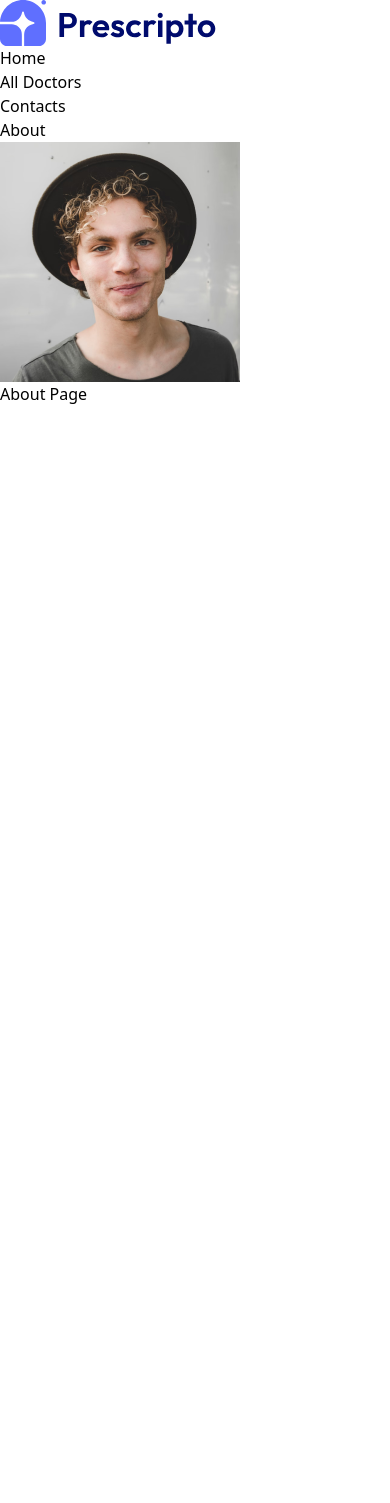
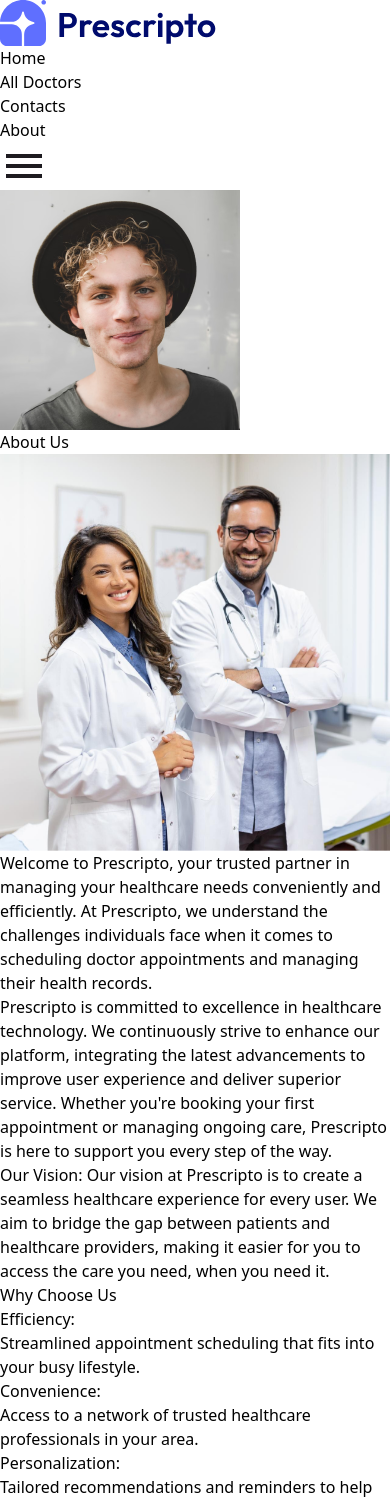
Before and after one commit to amrreda1998/Prescripto, a React (Vite) app in the folder frontend/: page /about in a window 390 px wide. Shown: the top 1503 px of the page. Before the commit the page ends 844 px from the top, so only its background shows below. Built offline with nearby package versions, Linux system fonts and the light colour scheme.

Commit message:
- Contacts Page (done)- About us Page (done)- Navbar drop down menu on small screens (done)

```diff
--- a/frontend/src/assets/assets.js
+++ b/frontend/src/assets/assets.js
@@ -6,7 +6,8 @@ import contact_image from "./contact_image.png";
 import about_image from "./about_image.png";
 import logo from "./logo.svg";
 import dropdown_icon from "./dropdown_icon.svg";
-import menu_icon from "./menu_icon.svg";
+
+import menu_icon from "./menu.png"
 import cross_icon from "./cross_icon.png";
 import chats_icon from "./chats_icon.svg";
 import verified_icon from "./verified_icon.svg";
--- a/frontend/src/components/HomePage/Footer.jsx
+++ b/frontend/src/components/HomePage/Footer.jsx
@@ -3,8 +3,8 @@ import { Link } from "react-router-dom";
 
 const Footer = () => {
   return (
-    <>
-      <div className="grid md:grid-cols-4 md:gap-28  text-center mb-5">
+    <div>
+      <div className="grid md:grid-cols-4 md:gap-28  text-center mb-5 ">
         {/* Left Section */}
         <div className="md:col-span-2 flex flex-col items-center md:items-start">
           <img
@@ -52,13 +52,13 @@ const Footer = () => {
           <h4 className="pb-5 font-bold text-lg">GET IN TOUCH</h4>
           <ul className="space-y-2 ">
             <li>
-              <a href="tel:+201012501718" className="text-sm">
-                +201012501718
+              <a href="tel:+20101250171812314" className="text-sm">
+                +2010125123141411
               </a>
             </li>
             <li>
               <a href="amr.redab1398@gmail.com" className="text-sm">
-                amr.redab1398@gmail.com
+                AmrReda@CompanyEmail.com
               </a>
             </li>
           </ul>
@@ -70,7 +70,7 @@ const Footer = () => {
       <div className="grid-cols-4 text-center mb-3">
         <span>Copyright © 2024 Amr Reda - All Right Reserved.</span>
       </div>
-    </>
+    </div>
   );
 };
 
--- a/frontend/src/components/Navbar/Navbar.jsx
+++ b/frontend/src/components/Navbar/Navbar.jsx
@@ -2,17 +2,26 @@ import { NavLink, useNavigate } from "react-router-dom";
 import { assets } from "../../assets/assets";
 import { useToken } from "../../context/tokenContext";
 import UserAvatar from "./userAvatar";
+import { useState } from "react";
 
 const Navbar = () => {
   const navigate = useNavigate();
-  const { token } = useToken(); //token for authorization
+  const { token } = useToken(); // token for authorization
+  const [dropdownOpen, setDropdownOpen] = useState(false); // dropdown toggle state
 
   return (
     <div className="flex justify-between text-sm py-4 mb-5 border-b">
       {/* LOGO */}
-      <img src={assets.logo} alt="" className="w-44 cursor-pointer" />
+      <img
+        src={assets.logo}
+        alt=""
+        className="w-44 cursor-pointer"
+        onClick={() => {
+          navigate("/");
+        }}
+      />
 
-      {/* Nav Links */}
+      {/* Nav Links - shown only on large screens and medium screens */}
       <ul className="hidden md:flex items-center gap-5 font-medium">
         <NavLink
           to={"/"}
@@ -56,16 +65,77 @@ const Navbar = () => {
         </NavLink>
       </ul>
 
-      {/* Create account button || user avatar */}
-      {token ? (
-        <UserAvatar />
-      ) : (
+      {/* Dropdown menu for NavLinks on small  */}
+      {token && (
+        <div className="md:hidden relative">
+          <img
+            src={assets.menu_icon}
+            onClick={() => setDropdownOpen(!dropdownOpen)}
+            className=" text-white  size-10"
+          />
+          {dropdownOpen && (
+            <div className="absolute right-0 mt-2 w-40 bg-white shadow-lg rounded-md">
+              <ul className="flex flex-col gap-2 p-4 font-medium">
+                <NavLink
+                  to={"/"}
+                  onClick={() => setDropdownOpen(false)}
+                  className={({ isActive }) =>
+                    `py-2 px-3 rounded ${
+                      isActive ? "bg-[#5F6FFF] text-white" : "text-black"
+                    }`
+                  }
+                >
+                  Home
+                </NavLink>
+                <NavLink
+                  to={"/alldoctors"}
+                  onClick={() => setDropdownOpen(false)}
+                  className={({ isActive }) =>
+                    `py-2 px-3 rounded ${
+                      isActive ? "bg-[#5F6FFF] text-white" : "text-black"
+                    }`
+                  }
+                >
+                  All Doctors
+                </NavLink>
+                <NavLink
+                  to={"/contacts"}
+                  onClick={() => setDropdownOpen(false)}
+                  className={({ isActive }) =>
+                    `py-2 px-3 rounded ${
+                      isActive ? "bg-[#5F6FFF] text-white" : "text-black"
+                    }`
+                  }
+                >
+                  Contacts
+                </NavLink>
+                <NavLink
+                  to={"/about"}
+                  onClick={() => setDropdownOpen(false)}
+                  className={({ isActive }) =>
+                    `py-2 px-3 rounded ${
+                      isActive ? "bg-[#5F6FFF] text-white" : "text-black"
+                    }`
+                  }
+                >
+                  About
+                </NavLink>
+              </ul>
+            </div>
+          )}
+        </div>
+      )}
+
+      {/* Create account button or user avatar */}
+      {!token ? (
         <button
           className="bg-[#5F6FFF] py-3 px-4 text-white rounded-full font-medium"
           onClick={() => navigate("/login")}
         >
           Create Account
         </button>
+      ) : (
+        <UserAvatar />
       )}
     </div>
   );
--- a/frontend/src/pages/AboutPage.jsx
+++ b/frontend/src/pages/AboutPage.jsx
@@ -1,10 +1,87 @@
+import { assets } from "../assets/assets";
+import Footer from "../components/HomePage/Footer";
 
 const AboutPage = () => {
   return (
-    <div>
-      About Page
+    <div className="min-h-screen flex flex-col">
+      {/* Main Content */}
+      <main className="flex-grow ">
+        <header className="text-center font-bold text-3xl underline mb-8">
+          About Us
+        </header>
+
+        <section className="md:flex md:items-center md:gap-10">
+          {/* Image Section */}
+          <img
+            src={assets.about_image}
+            alt="About Prescripto"
+            className="md:w-1/3 md:h-auto mx-auto w-72 object-cover"
+          />
+
+          {/* Text Section */}
+          <article className="flex flex-col gap-8 my-12 md:text-left text-center">
+            <p>
+              Welcome to Prescripto, your trusted partner in managing your
+              healthcare needs conveniently and efficiently. At Prescripto, we
+              understand the challenges individuals face when it comes to
+              scheduling doctor appointments and managing their health records.
+            </p>
+            <p>
+              Prescripto is committed to excellence in healthcare technology. We
+              continuously strive to enhance our platform, integrating the
+              latest advancements to improve user experience and deliver
+              superior service. Whether you&apos;re booking your first
+              appointment or managing ongoing care, Prescripto is here to
+              support you every step of the way.
+            </p>
+            <p>
+              <span className="font-bold">Our Vision:</span> Our vision at
+              Prescripto is to create a seamless healthcare experience for every
+              user. We aim to bridge the gap between patients and healthcare
+              providers, making it easier for you to access the care you need,
+              when you need it.
+            </p>
+          </article>
+        </section>
+
+        {/* Why Choose Us Section */}
+        <section>
+          <div className="text-center font-bold underline mt-6 mb-7">
+            Why Choose Us
+          </div>
+          <div className="md:flex gap-4 flex-wrap md:flex-nowrap">
+            <div className="text-center md:text-left">
+              <p className="font-bold my-4">Efficiency:</p>
+              <p>
+                Streamlined appointment scheduling that fits into your busy
+                lifestyle.
+              </p>
+            </div>
+            <div className="text-center md:text-left">
+              <p className="font-bold my-4">Convenience:</p>
+              <p>
+                Access to a network of trusted healthcare professionals in your
+                area.
+              </p>
+            </div>
+            <div className="text-center md:text-left">
+              <p className="font-bold my-4">Personalization:</p>
+              <p>
+                Tailored recommendations and reminders to help you stay on top
+                of your health.
+              </p>
+            </div>
+          </div>
+        </section>
+      </main>
+
+      {/* Spacer to Position Footer */}
+      <div className="h-40"></div>
+
+      {/* Footer Component */}
+      <Footer />
     </div>
-  )
-}
+  );
+};
 
-export default AboutPage
+export default AboutPage;
--- a/frontend/src/pages/ContactsPage.jsx
+++ b/frontend/src/pages/ContactsPage.jsx
@@ -1,9 +1,40 @@
+import Footer from "../components/HomePage/Footer";
+import { assets } from "./../assets/assets";
+
 const ContactsPage = () => {
   return (
-    <div>
-       Contacts Page
+    <div className="min-h-screen flex flex-col">
+      {/* Main Content */}
+      <main className="flex-grow ">
+        <header className="text-center font-bold text-3xl underline mb-14">
+          Contact Us
+        </header>
+
+        <section className="md:flex md:items-center md:gap-40">
+          {/* Image Section */}
+          <img
+            src={assets.contact_image}
+            alt="About Prescripto"
+            className="md:w-1/3 md:h-auto mx-auto w-72 object-cover"
+          />
+
+          {/* Text Section */}
+          <article className="flex flex-col gap-3 my-12 md:text-left text-center">
+            <p>Our Office : </p>
+            <p>54709 Willms Station Suite 350, Washington, USA</p>
+            <p>Tel: +2010125141413133</p>
+            <p>Email: AmrReda@CompanyEmail.com</p>
+          </article>
+        </section>
+      </main>
+
+      {/* Spacer to Position Footer */}
+      <div className="h-40"></div>
+
+      {/* Footer Component */}
+      <Footer />
     </div>
-  )
-}
+  );
+};
 
-export default ContactsPage
+export default ContactsPage;
```
Also changed, not shown: frontend/src/assets/menu.png (added).
